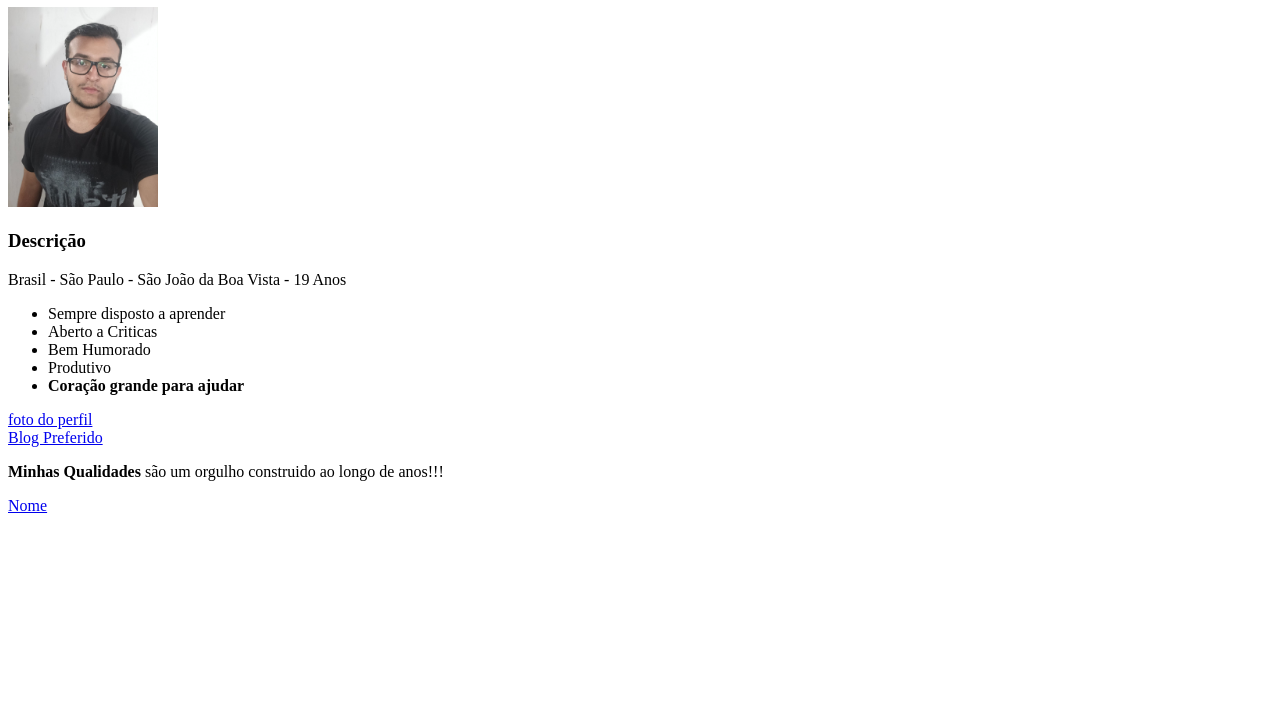
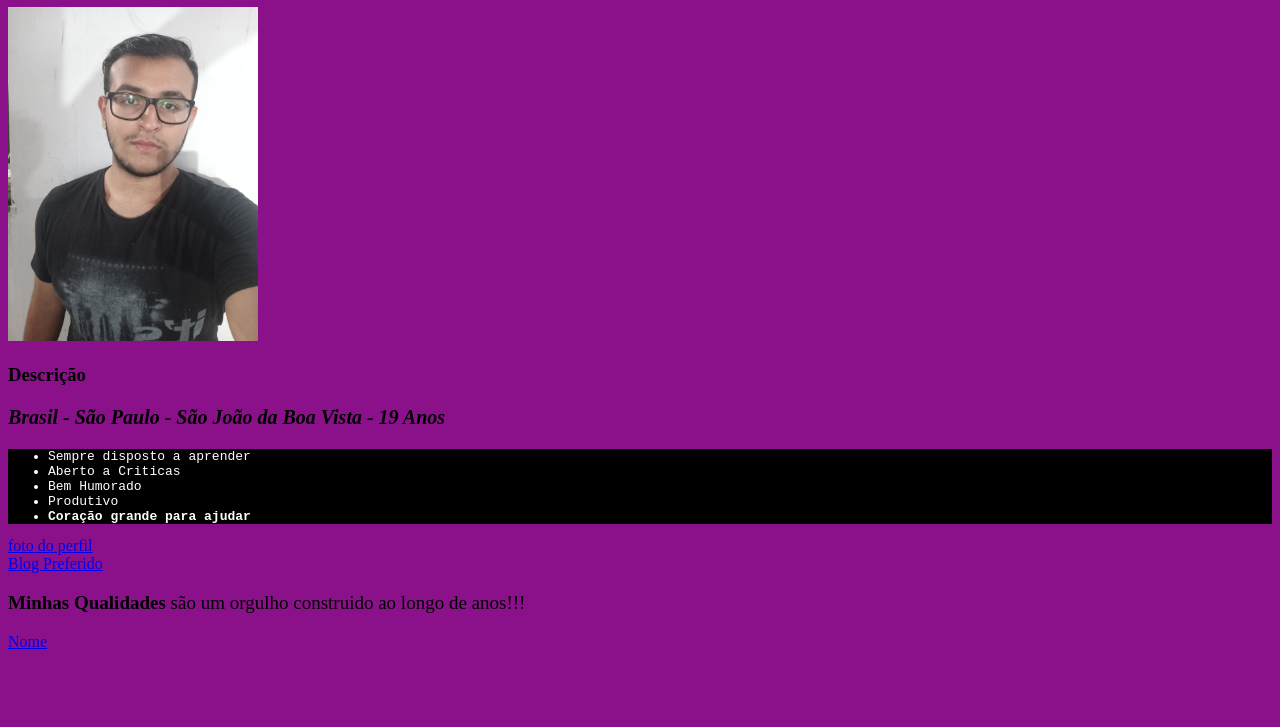
Before and after one commit to hernannegp/Portifolio, a plain HTML site: page portifolio.html in a window 1280 px wide. Shown: the part 73-800 px from the top of the page. Drawn offline with Linux system fonts and the light colour scheme.

Commit message:
Adicionando basico CSS

```diff
--- a/portifolio.html
+++ b/portifolio.html
@@ -6,12 +6,31 @@
     <meta name="viewport" content="width=device-width, initial-scale=1.0">
     <title>Meu Portifolio</title>
 </head>
+<Style>
+    body {
+        background-color: rgb(139, 17, 139)
+    }
+    .nacionalidade {
+        font-size: 20px;
+        font-style: italic;
+        color: black
+        font-family: monospace
+    }
+    .list {
+        color: white;
+        background-color: rgb(0, 0, 0);
+        font-family: monospace;
+    }
+    #descqualidade {
+        font-size: 19px;
+    }
+</Style>
 <body>
     <h1 id="Nome">Hernanne Rodrigues Domiciano - Turma 10 - Tribo A</h1>
-    <img src="imagem-portifolio.png" width="150px" alt="Foto Hernanne Domiciano">
+    <img src="imagem-portifolio.png" width="250px" alt="Foto Hernanne Domiciano">
     <h3>Descrição</h3>
-    <p>Brasil - São Paulo - São João da Boa Vista - 19 Anos</p>
-    <ul>
+    <p class="nacionalidade" > <strong>Brasil - São Paulo - São João da Boa Vista - 19 Anos</strong></p>
+    <ul class="list">
         <li>Sempre disposto a aprender</li>
         <li>Aberto a Criticas</li>
         <li>Bem Humorado</li>
@@ -20,7 +39,7 @@
     </ul>
         <a href="https://scontent.fpoo2-1.fna.fbcdn.net/v/t1.15752-9/p1080x2048/146961798_873254223408853_4470158752081386121_n.jpg?_nc_cat=103&ccb=3&_nc_sid=ae9488&_nc_eui2=AeHYelqGKpMjXbD1vFIqKvwqZhPweaC4IAxmE_B5oLggDK12FO59p7oZstcqiCR7gxlXuUV3lBxBfMi6vvIdwFPQ&_nc_ohc=h4dZn4iw_N4AX93mMq1&_nc_ht=scontent.fpoo2-1.fna&tp=6&oh=6f2bcc51482b023f1dfb4bffacb76149&oe=604971C7" target="_blank">foto do perfil</a> <br>
         <a href="https://www.tudogostoso.com.br/" target="_blank" >Blog Preferido</a>
-        <p><Strong>Minhas Qualidades</Strong> são um orgulho construido ao longo de anos!!!</p>
+        <p id="descqualidade" ><Strong>Minhas Qualidades</Strong> são um orgulho construido ao longo de anos!!!</p>
         <a href="#Nome">Nome</a>
 </body>
 </html>
```
